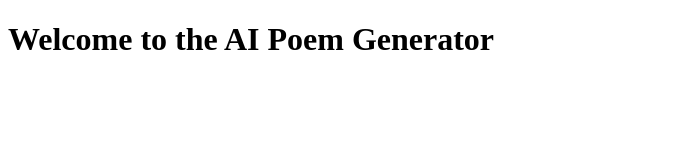
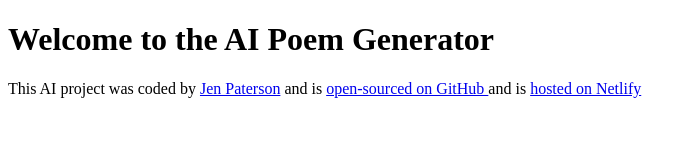
Before and after one commit to jenpato/poem-generator, a plain HTML site: page index.html in a window 1280 px wide. Shown: the whole page, without its empty margins (0-696 px from the left). Drawn offline with Linux system fonts and the light colour scheme.

Commit message:
Added the footer

```diff
--- a/index.html
+++ b/index.html
@@ -9,6 +9,22 @@
   <body>
     <h1>Welcome to the AI Poem Generator</h1>
 
+    <footer>
+      This AI project was coded by
+      <a href="https://github.com/jenpato" target="_blank">Jen Paterson</a> and
+      is
+      <a href="https://github.com/jenpato/poem-generator" target="_blank">
+        open-sourced on GitHub
+      </a>
+      and is
+      <a
+        href="https://ai-poem-generator-project-jp.netlify.app/"
+        target="_blank"
+      >
+        hosted on Netlify</a
+      >
+    </footer>
+
     <script src="src/index.js"></script>
   </body>
 </html>
```
